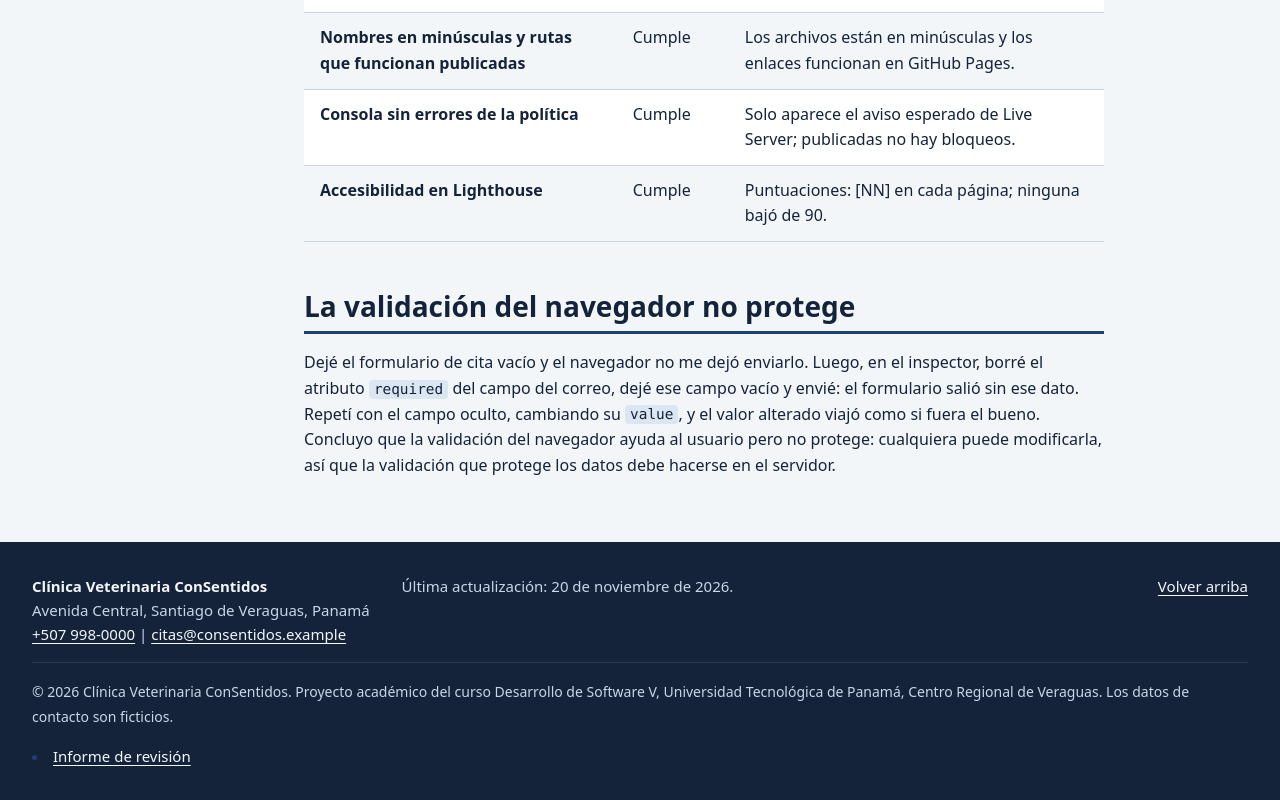
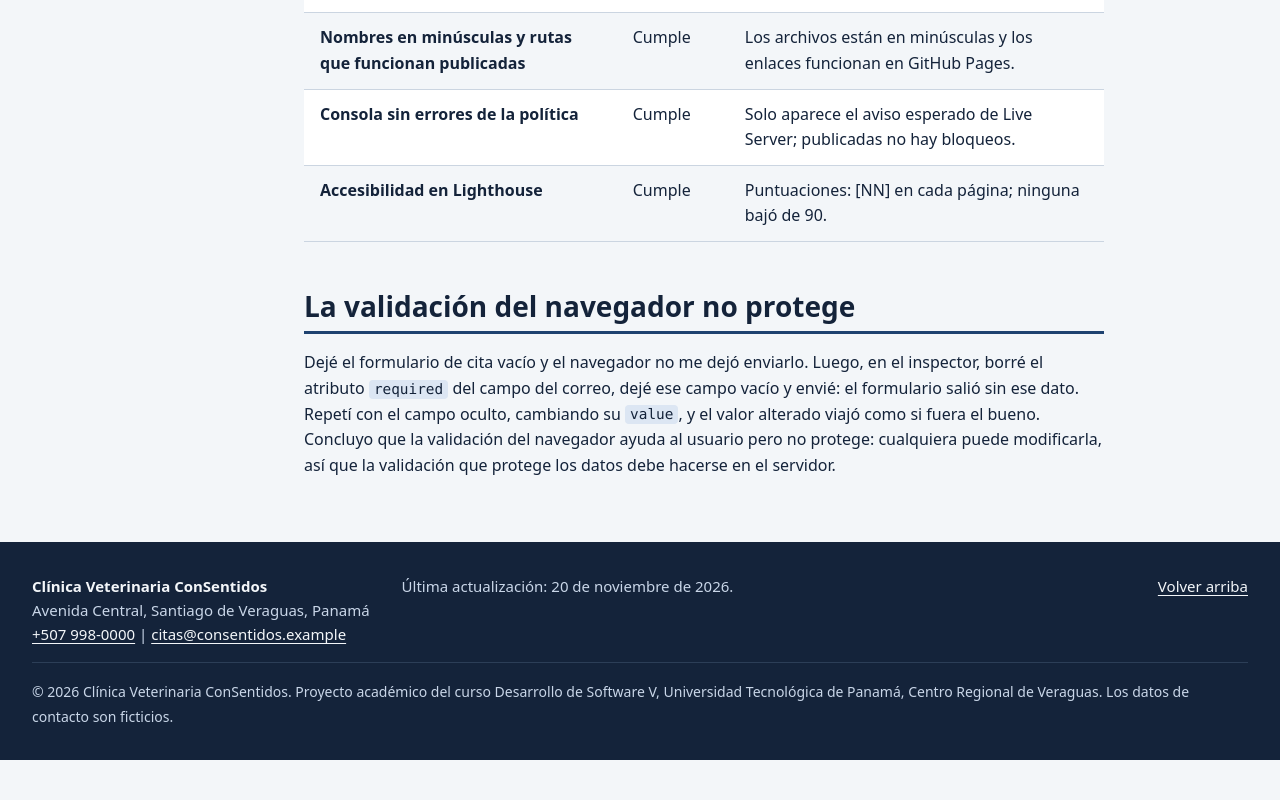
Before and after one commit to jesus-arroyo-munoz/2026ii-dsv-portafolio-4gs122-02-arroyo-jesus, a plain HTML site: page docs/modulos/m02-html/p05-revision/revision.html in a window 1280 px wide. Shown: the part 2001-2801 px from the top of the page. After the commit the page ends 2761 px from the top, so only its background shows below. Drawn offline with Linux system fonts and the light colour scheme; a web font is replaced by a local one.

Commit message:
P05: corrige revision.html

```diff
--- a/docs/modulos/m02-html/p05-revision/revision.html
+++ b/docs/modulos/m02-html/p05-revision/revision.html
@@ -258,7 +258,6 @@
         Centro Regional de Veraguas. Los datos de contacto son ficticios.
       </small>
     </p>
-    <li><a href="revision.html">Informe de revisión</a></li>
   </footer>
 </body>
 
```
